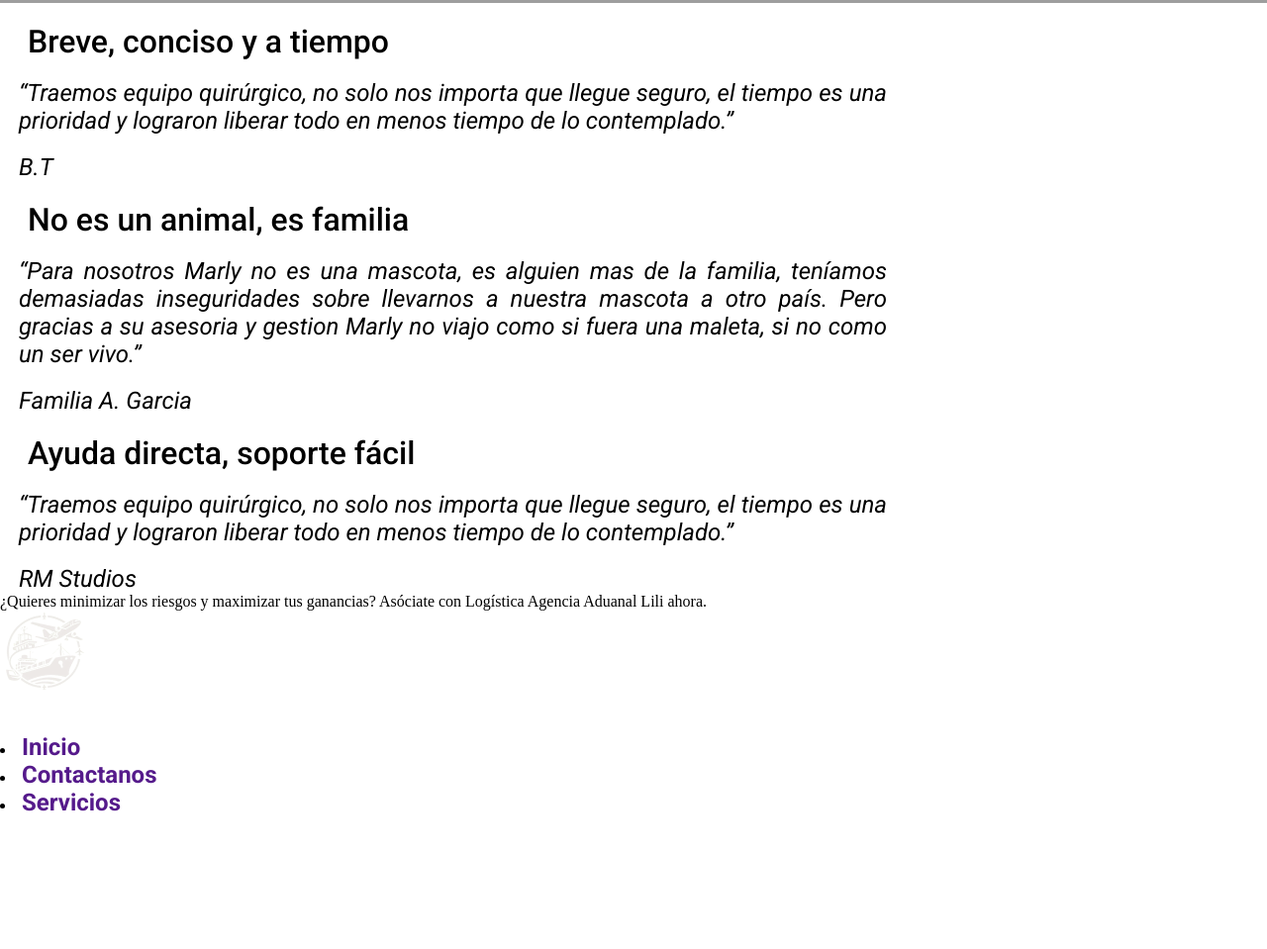
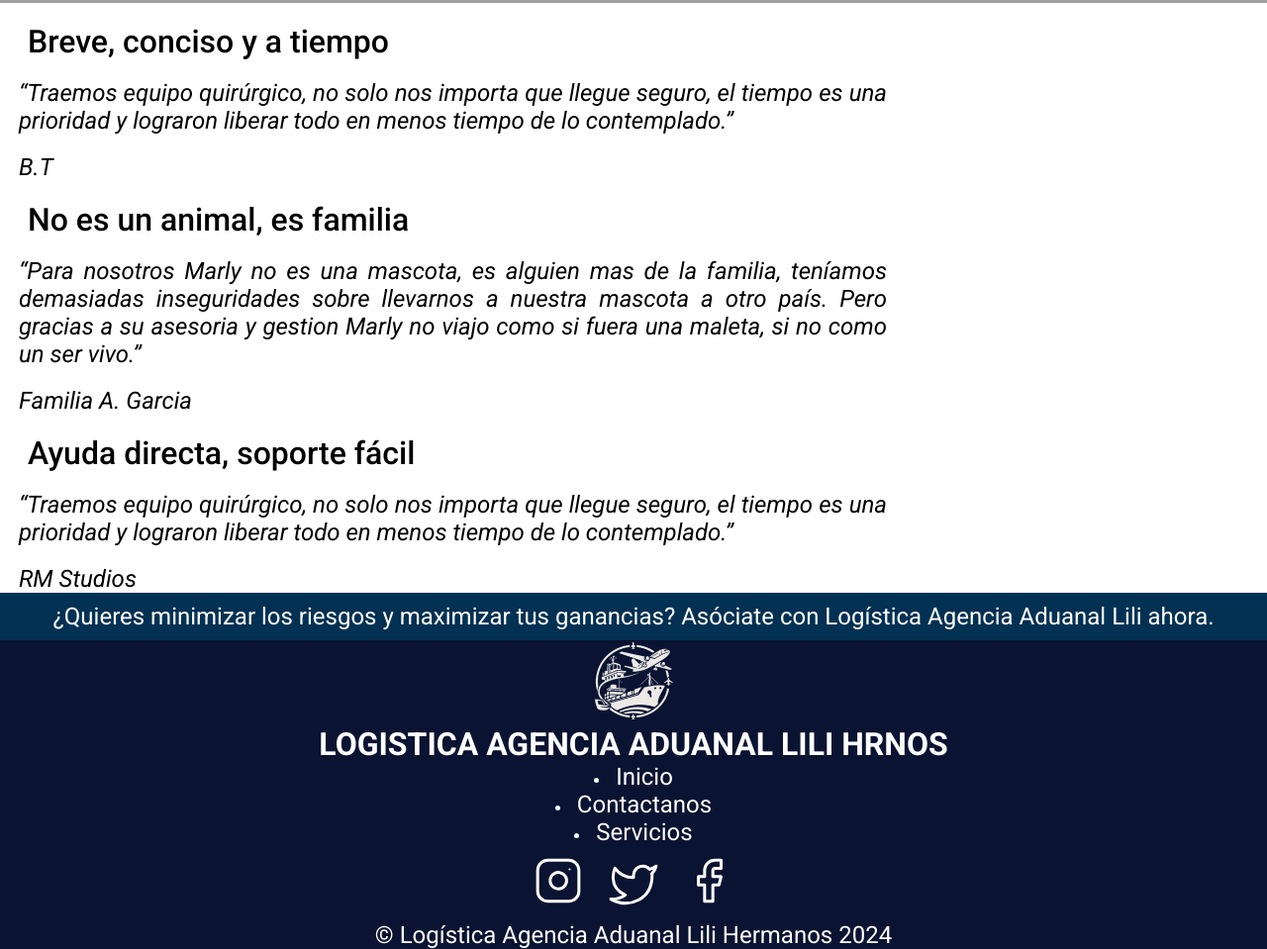
Before and after one commit to JoseLili/LAALH-V2.0, a plain HTML site: page index.html in a window 1280 px wide. Shown: the part 4104-5063 px from the top of the page at 99% size. Before the commit the page ends 5013 px from the top, so only its background shows below. Drawn offline with Linux system fonts and the light colour scheme; grey boxes are pictures that could not be loaded.

Commit message:
Se agregaron todos los estilos a la pagina, se procede a realizar el diseño responivo

```diff
--- a/index.html
+++ b/index.html
@@ -1,6 +1,20 @@
 <!DOCTYPE html>
 <html lang="en">
   <head>
+    <!-- Google Tag Manager -->
+    <script>
+      (function (w, d, s, l, i) {
+        w[l] = w[l] || [];
+        w[l].push({ "gtm.start": new Date().getTime(), event: "gtm.js" });
+        var f = d.getElementsByTagName(s)[0],
+          j = d.createElement(s),
+          dl = l != "dataLayer" ? "&l=" + l : "";
+        j.async = true;
+        j.src = "https://www.googletagmanager.com/gtm.js?id=" + i + dl;
+        f.parentNode.insertBefore(j, f);
+      })(window, document, "script", "dataLayer", "GTM-T2LHXDBM");
+    </script>
+    <!-- End Google Tag Manager -->
     <meta charset="UTF-8" />
     <meta name="viewport" content="width=device-width, initial-scale=1.0" />
     <link rel="stylesheet" href="css/main.css" />
@@ -13,6 +27,16 @@
     />
   </head>
   <body class="container">
+    <!-- Google Tag Manager (noscript) -->
+    <noscript
+      ><iframe
+        src="https://www.googletagmanager.com/ns.html?id=GTM-T2LHXDBM"
+        height="0"
+        width="0"
+        style="display: none; visibility: hidden"
+      ></iframe
+    ></noscript>
+    <!-- End Google Tag Manager (noscript) -->
     <header class="sec1">
       <div class="contain">
         <img
@@ -150,7 +174,7 @@
             mascota a otro país. Pero gracias a su asesoria y gestion Marly no
             viajo como si fuera una maleta, si no como un ser vivo.”
           </p>
-          <p class="parrafoCard">Familia A. Garcia </p>
+          <p class="parrafoCard">Familia A. Garcia</p>
         </div>
         <div class="card-Casos">
           <h2 class="tituloCard">Ayuda directa, soporte fácil</h2>
@@ -163,33 +187,36 @@
         </div>
       </article>
     </main>
-    <footer>
-      ¿Quieres minimizar los riesgos y maximizar tus ganancias? Asóciate con
-      Logística Agencia Aduanal Lili ahora.
+    <footer class="footer1">
+      <p>
+        ¿Quieres minimizar los riesgos y maximizar tus ganancias? Asóciate con
+        Logística Agencia Aduanal Lili ahora.
+      </p>
     </footer>
-    <footer>
+    <footer class="footer2">
       <img
+        class="fondoFooter"
         src="src/img/_a51a8b6e-1a44-43c8-9344-070d1692598e-removebg 1.png"
         alt=""
       />
-      <h1>LOGISTICA AGENCIA ADUANAL LILI HRNOS</h1>
-      <li>
+      <h1 class="nombreFooter">LOGISTICA AGENCIA ADUANAL LILI HRNOS</h1>
+      <li class="enlacesFooter">
         <a href="">Inicio</a>
       </li>
-      <li>
+      <li class="enlacesFooter">
         <a href="">Contactanos</a>
       </li>
-      <li>
+      <li class="enlacesFooter">
         <a href="">Servicios</a>
       </li>
       <a href="">
-        <img src="src/img/fi_instagram.svg" alt="" />
+        <img class="imgFooter" src="src/img/fi_instagram.svg" alt="" />
       </a>
       <a href="">
-        <img src="src/img/fi_instagram.svg" alt="" />
+        <img class="imgFooter" src="src/img/twicono.svg" alt="" />
       </a>
       <a href="">
-        <img src="src/img/fi_facebook.svg" alt="" />
+        <img class="imgFooter" src="src/img/fi_facebook.svg" alt="" />
       </a>
       <p>© Logística Agencia Aduanal Lili Hermanos 2024</p>
     </footer>
--- a/scss/base/_colors.scss
+++ b/scss/base/_colors.scss
@@ -3,3 +3,5 @@
 $fondoSecundario: #212A3E;
 $fondoTarjeta: #394867;
 $colorExito: #000000;
+$fondoFooter1: #033153;
+$fondoFooter2: #0A1331;
--- a/scss/components/_imagenes.scss
+++ b/scss/components/_imagenes.scss
@@ -14,3 +14,7 @@
     padding-top: 40px;
     width: 20%;
 }
+
+.imgFooter{
+    padding: 10px;
+}
--- /dev/null
+++ b/scss/layout/_footer.scss
@@ -0,0 +1,27 @@
+@import "../base/colors";
+
+.footer1{
+    background-color: $fondoFooter1;
+    text-align: center;
+    padding: 10px;
+}
+
+.footer2{
+    background-color: $fondoFooter2;
+    text-align: center;
+}
+
+.nombreFooter{
+    padding-left: 40px;
+    padding-right: 40px;
+}
+
+.enlacesFooter{
+    color: azure;
+}
+
+.enlacesFooter a{
+    color: rgb(255, 255, 255);
+    text-decoration: none;
+    font-weight: 400;
+}
--- a/scss/main.scss
+++ b/scss/main.scss
@@ -6,4 +6,5 @@
 @use "components/btn";
 @use "layout/servicios";
 @use "layout/contacto";
-@use "layout/exito"
+@use "layout/exito";
+@use "layout/footer"
```
Also changed, not shown: css/main.css, scss/base/_typo.scss (line endings or trailing spaces), 1 other file.
